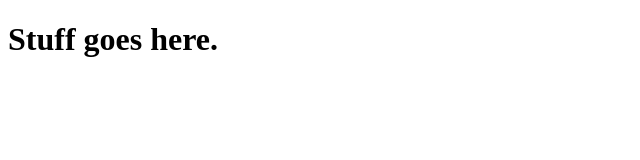
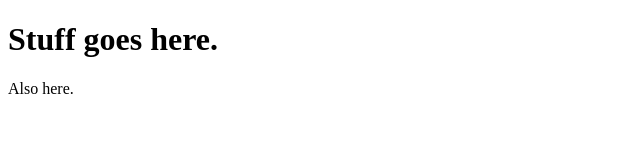
Before and after one commit to FabulousSpaceCat/week1, a plain HTML site: page index.html in a window 1280 px wide. Shown: the full height of the page, 0-640 px from the left. Drawn offline with Linux system fonts and the light colour scheme.

Commit message:
Actually saved the html file

```diff
--- a/index.html
+++ b/index.html
@@ -7,5 +7,7 @@
 </head>
 <body>
     <h1>Stuff goes here.</h1>
+    <p>Also here.</p>
+
 </body>
 </html>
```
Also changed, not shown: 1 other file.
